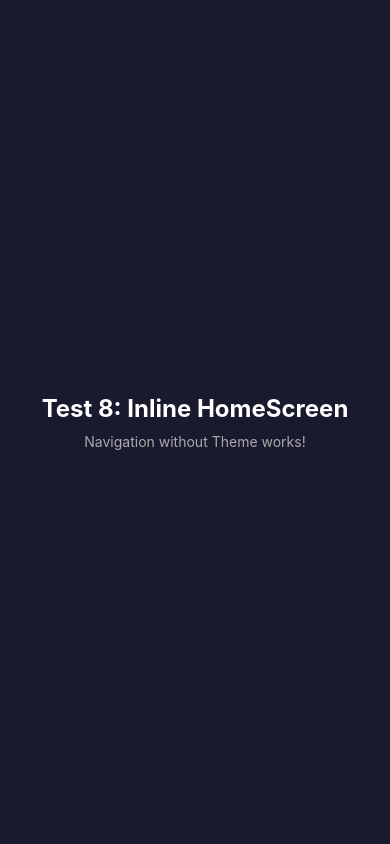
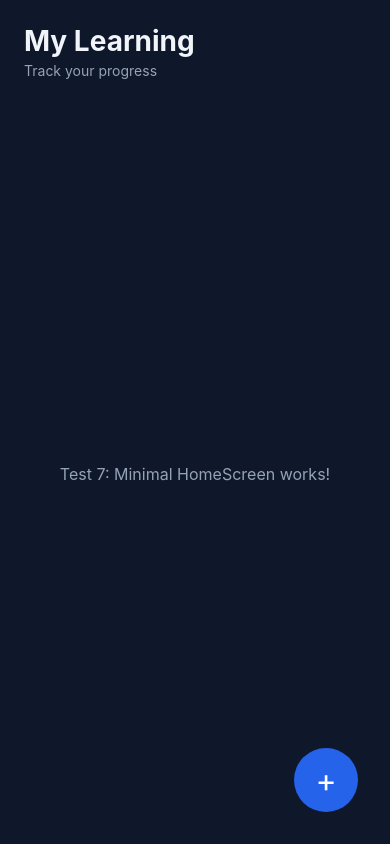
Before and after one commit to enigmacoder-bot/Course-Tracker, a React Native app: screen / in a window 390 px wide. Built offline with nearby package versions, Linux system fonts and the light colour scheme.

Commit message:
app fixes

```diff
--- a/App.js
+++ b/App.js
@@ -1,21 +1,11 @@
-// Test 8: Most minimal navigation - no ThemeContext theme config
+// Test 9: Import external HomeScreen (minimal version) without ThemeContext
 import React from 'react';
-import { View, Text, StyleSheet } from 'react-native';
 import { SafeAreaProvider } from 'react-native-safe-area-context';
 import { NavigationContainer } from '@react-navigation/native';
 import { createNativeStackNavigator } from '@react-navigation/native-stack';
+import HomeScreen from './src/screens/HomeScreen';
 
 const Stack = createNativeStackNavigator();
-
-// Inline screen - no external import
-function HomeScreen() {
-  return (
-    <View style={styles.container}>
-      <Text style={styles.text}>Test 8: Inline HomeScreen</Text>
-      <Text style={styles.subtext}>Navigation without Theme works!</Text>
-    </View>
-  );
-}
 
 export default function App() {
   return (
@@ -28,22 +18,3 @@ export default function App() {
     </SafeAreaProvider>
   );
 }
-
-const styles = StyleSheet.create({
-  container: {
-    flex: 1,
-    backgroundColor: '#1a1a2e',
-    alignItems: 'center',
-    justifyContent: 'center',
-  },
-  text: {
-    fontSize: 24,
-    fontWeight: 'bold',
-    color: '#fff',
-  },
-  subtext: {
-    fontSize: 14,
-    color: '#aaa',
-    marginTop: 10,
-  },
-});
```
